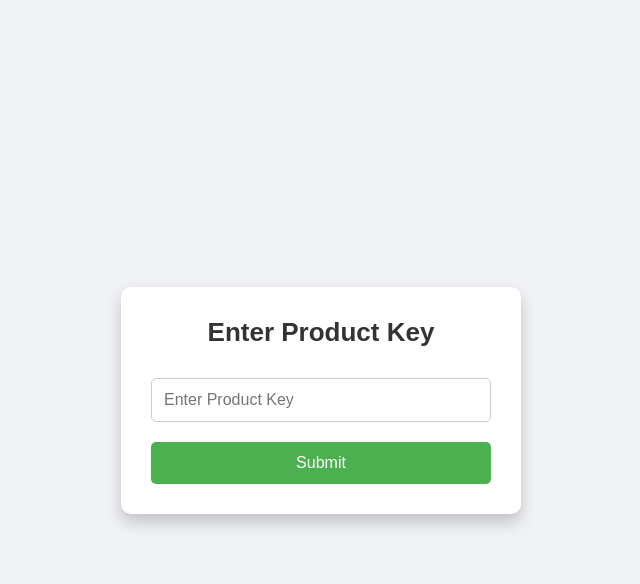
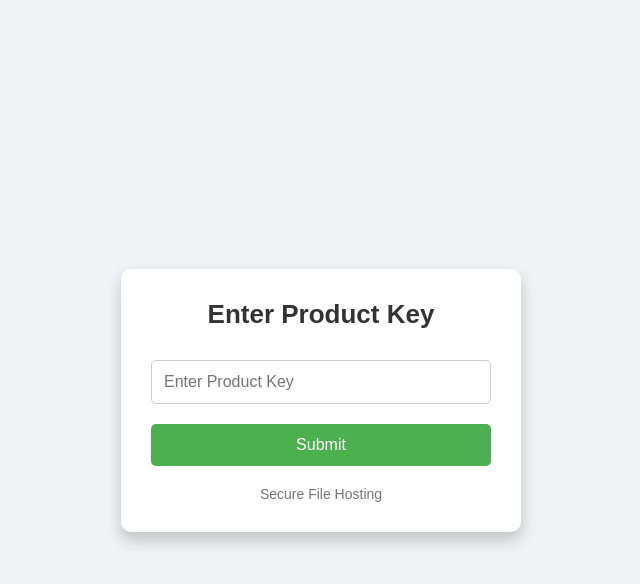
Before and after one commit to lelomator/fileserver, a Flask app: template templates/product_key.html in a window 1280 px wide. Shown: the top 584 px of the page, without its empty margins (319-959 px from the left). Run offline with Flask 3, Linux system fonts and the light colour scheme; the template is opened without the code that fills it, so the values that code supplies are empty.

Commit message:
Update product_key.html

```diff
--- a/templates/product_key.html
+++ b/templates/product_key.html
@@ -16,6 +16,9 @@
         {% if error %}
             <p class="error">{{ error }}</p>
         {% endif %}
+        <div class="footer">
+            <p>Secure File Hosting</p>
+        </div>
     </div>
 </body>
 </html>
```
